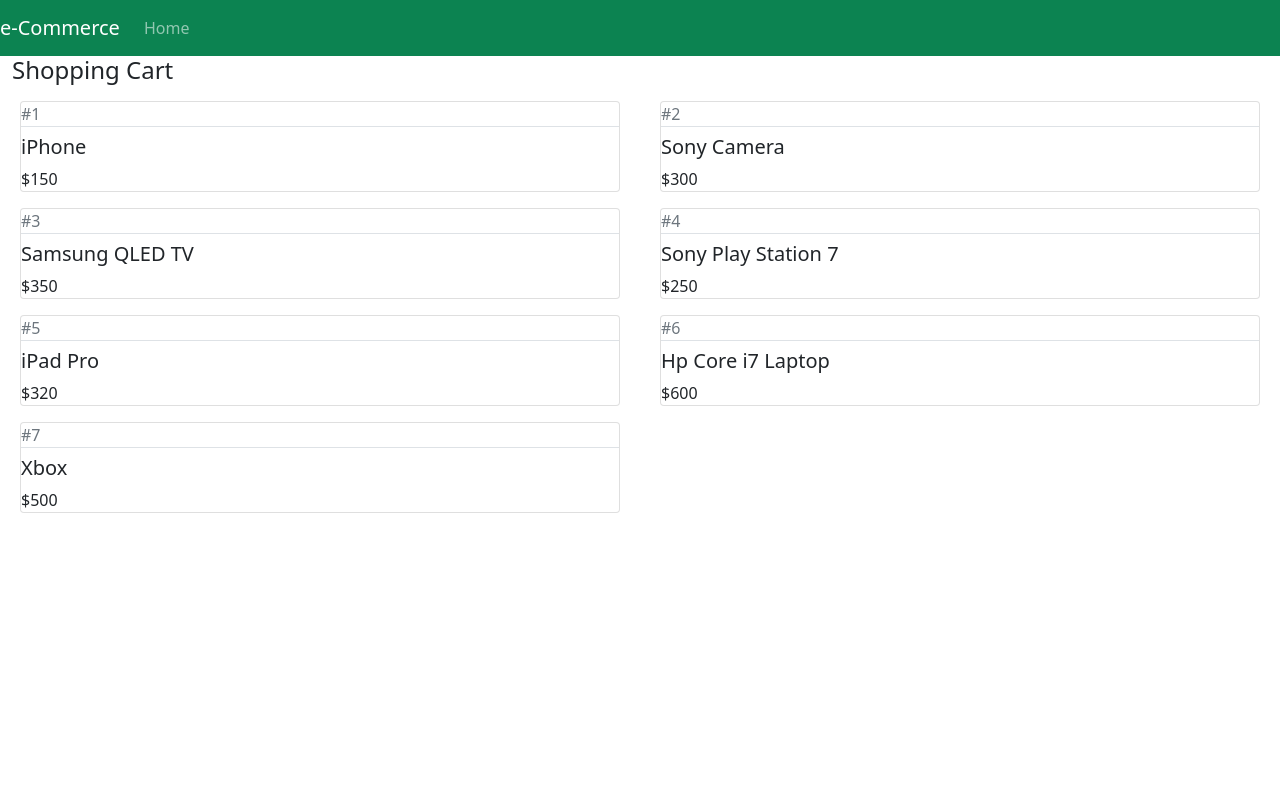
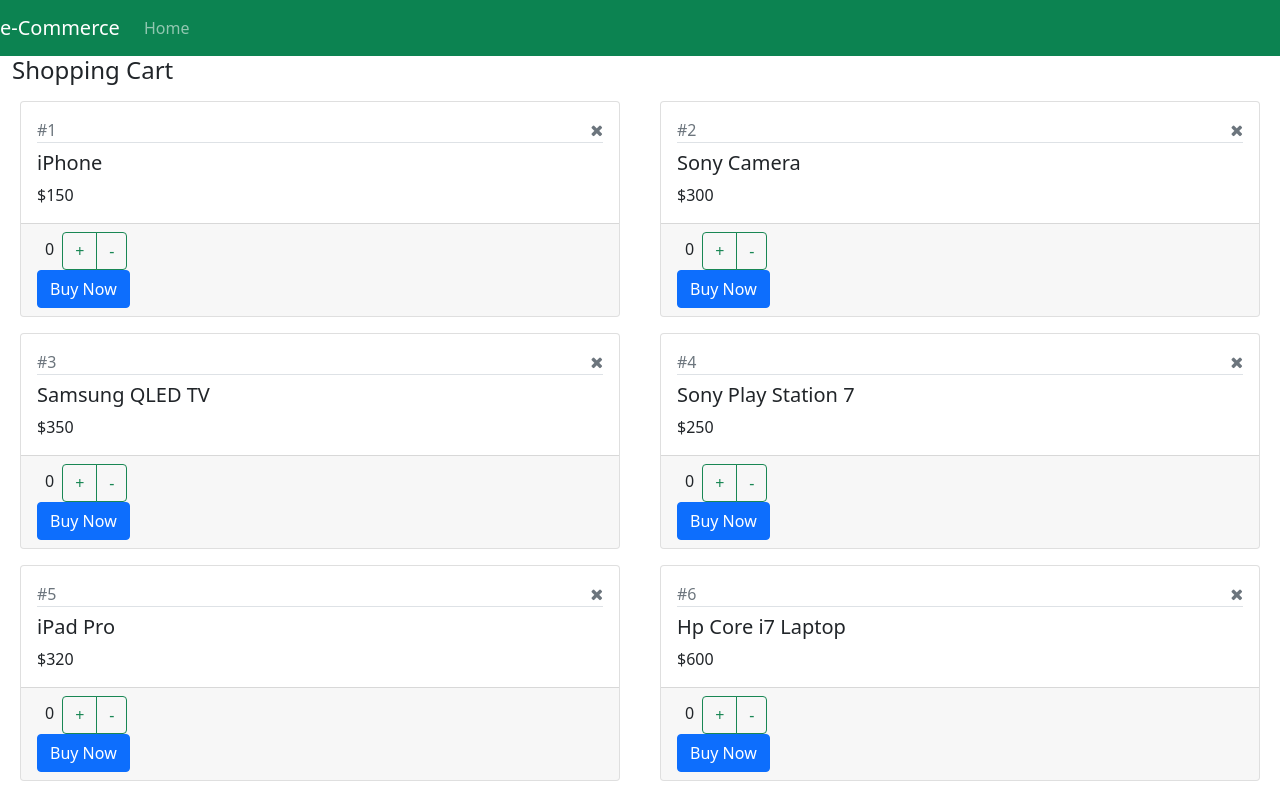
Before and after one commit to rocklessg/react-ecommerce-application, a React (Create React App) app: page / in a window 1280 px wide. Shown: the top 796 px of the page. Built offline with nearby package versions, Linux system fonts and the light colour scheme.

Commit message:
Add Buy Now button, product quantity increment and decrement rendering and delete product

```diff
--- a/package.json
+++ b/package.json
@@ -7,6 +7,7 @@
     "@testing-library/react": "^11.2.7",
     "@testing-library/user-event": "^12.8.3",
     "bootstrap": "^5.1.3",
+    "font-awesome": "^4.7.0",
     "jquery": "^3.6.0",
     "popper": "^1.0.1",
     "popper.js": "^1.16.1",
--- a/src/Product.jsx
+++ b/src/Product.jsx
@@ -14,13 +14,54 @@
             //state can not be inherit from parent component
             <div className="col-lg-6">
                 <div className="card m-2">
-                    <div className="card-bord">
-                        <div className="text-muted">#{this.state.product.id}</div>
+                    <div className="card-body">
+                        <div className="text-muted">
+                            #{this.state.product.id}
+                            <span className="pull-right hand-icon"
+                             onClick={() => {
+                                this.props.onDelete(this.state.product);
+                            }}>
+                                <i className="fa fa-times"></i>
+                            </span>
+                        </div>
 
-                    <h5 className="pt-2 border-top">{this.state.product.productName}</h5>
+                    <h5 className="pt-2 border-top">
+                        {this.state.product.productName}
+                    </h5>
 
                     <div>${this.state.product.price}</div>
               </div>
+               {/* {card body ends here} */}
+
+               <div className="card-footer">
+                   <div className="float-left">
+                       <span className="badge-primary m-2">{this.state.product.quantity}</span>
+
+                       <div className="btn-group">
+                           <button
+                           className="btn btn-outline-success"
+                           onClick={() => {
+                            this.props.onIncrement(this.state.product, 10);
+                            }}
+                            >
+                            +
+                            </button>
+
+                           <button
+                           className="btn btn-outline-success"
+                           onClick={() => {
+                               this.props.onDecrement(this.state.product, 0);
+                           }}
+                           >
+                            -
+                         </button>
+                       </div>
+                   </div>
+                    {/* {float-left ends here} */}
+
+                   <div className="float-right">{this.props.children}</div>
+               </div>
+               {/* {card-footer ends here} */}
             </div>
         </div>
         );
--- a/src/ShoppingCart.jsx
+++ b/src/ShoppingCart.jsx
@@ -5,13 +5,13 @@
 
     state = {
         products: [
-            {id: 1, productName: "iPhone", price: 150, quantity: 3},
-            {id: 2, productName: "Sony Camera", price: 300, quantity: 5},
-            {id: 3, productName: "Samsung QLED TV", price: 350, quantity: 3},
-            {id: 4, productName: "Sony Play Station 7", price: 250, quantity: 1},
-            {id: 5, productName: "iPad Pro", price: 320, quantity: 2},
-            {id: 6, productName: "Hp Core i7 Laptop", price: 600, quantity: 1},
-            {id: 7, productName: "Xbox", price: 500, quantity: 2},
+            {id: 1, productName: "iPhone", price: 150, quantity: 0},
+            {id: 2, productName: "Sony Camera", price: 300, quantity: 0},
+            {id: 3, productName: "Samsung QLED TV", price: 350, quantity: 0},
+            {id: 4, productName: "Sony Play Station 7", price: 250, quantity: 0},
+            {id: 5, productName: "iPad Pro", price: 320, quantity: 0},
+            {id: 6, productName: "Hp Core i7 Laptop", price: 600, quantity: 0},
+            {id: 7, productName: "Xbox", price: 500, quantity: 0},
         ]
     }
     render() {
@@ -20,14 +20,70 @@
                 <h4>Shopping Cart</h4>
                 <div className="row">
                     {this.state.products.map((productItem) => {
-                        return (
-                        <Product key={productItem.id} product={productItem}
-                        />
+                        return (// parents can supply two types of
+                            //information to the child props and content
+                        <Product
+                            key={productItem.id}
+                            product={productItem}
+                            onIncrement={this.handleChildIncrement}
+                            onDecrement={this.handleChildDecrement}
+                            onDelete={this.handleDelete}
+                            >
+                        <button className="btn btn-primary">Buy Now</button>
+                        </Product>
                         );
                     })}
                 </div>
             </div>
-        )
+        );
     }
+    // render ends here
+
+
+    //execute when user clicks on + button
+    handleChildIncrement = (product, maxValue) => {
+
+            //clone product using spread (gets elements of an array)
+            let allProducts = [...this.state.products];
+            //Get index of selected product
+            let index = allProducts.indexOf(product);
+
+            if (allProducts[index].quantity < maxValue) {
+             allProducts[index].quantity++;
+             //update the state of the current (parent) component
+             this.setState({products: allProducts});
+            };
+    };
+
+    //execute when user clicks on - button
+    handleChildDecrement = (product, minValue) => {
+
+            let allProducts = [...this.state.products];
+            let index = allProducts.indexOf(product);
+
+            if (allProducts[index].quantity > minValue) {
+            allProducts[index].quantity--;
+            this.setState({products: allProducts});
+            };
+    };
+
+    //executes when a user clicks
+    //delete(X) button in the Product(child) component
+    handleDelete = (product) => {
+         //clone product using spread (gets elements of an array)
+         let allProducts = [...this.state.products];
+         //Get index of selected product
+         let index = allProducts.indexOf(product);
+
+        if(window.confirm("Are you sure to delete the product?"))
+        {
+         //delete product based on index
+         allProducts.splice(index, 1);
+
+         //update the state of current (parent) component
+         this.setState({products: allProducts});
+        };
+
+    };
 }
 export default ShoppingCart;
--- a/src/index.css
+++ b/src/index.css
@@ -22,3 +22,7 @@
   color: rgb(255, 0, 212);
   font-size: 20px;
 }
+
+.hand-icon {
+  cursor: pointer;
+}
--- a/src/index.js
+++ b/src/index.js
@@ -6,6 +6,7 @@
 import "bootstrap/dist/css/bootstrap.css";
 import App from "./App";
 import "./index.css";
+import "font-awesome/css/font-awesome.css";
 
 ReactDOM.render(<App />,
   document.getElementById('root')
```
Also changed, not shown: 1 other file (tests, documents, lock files or other folders).
